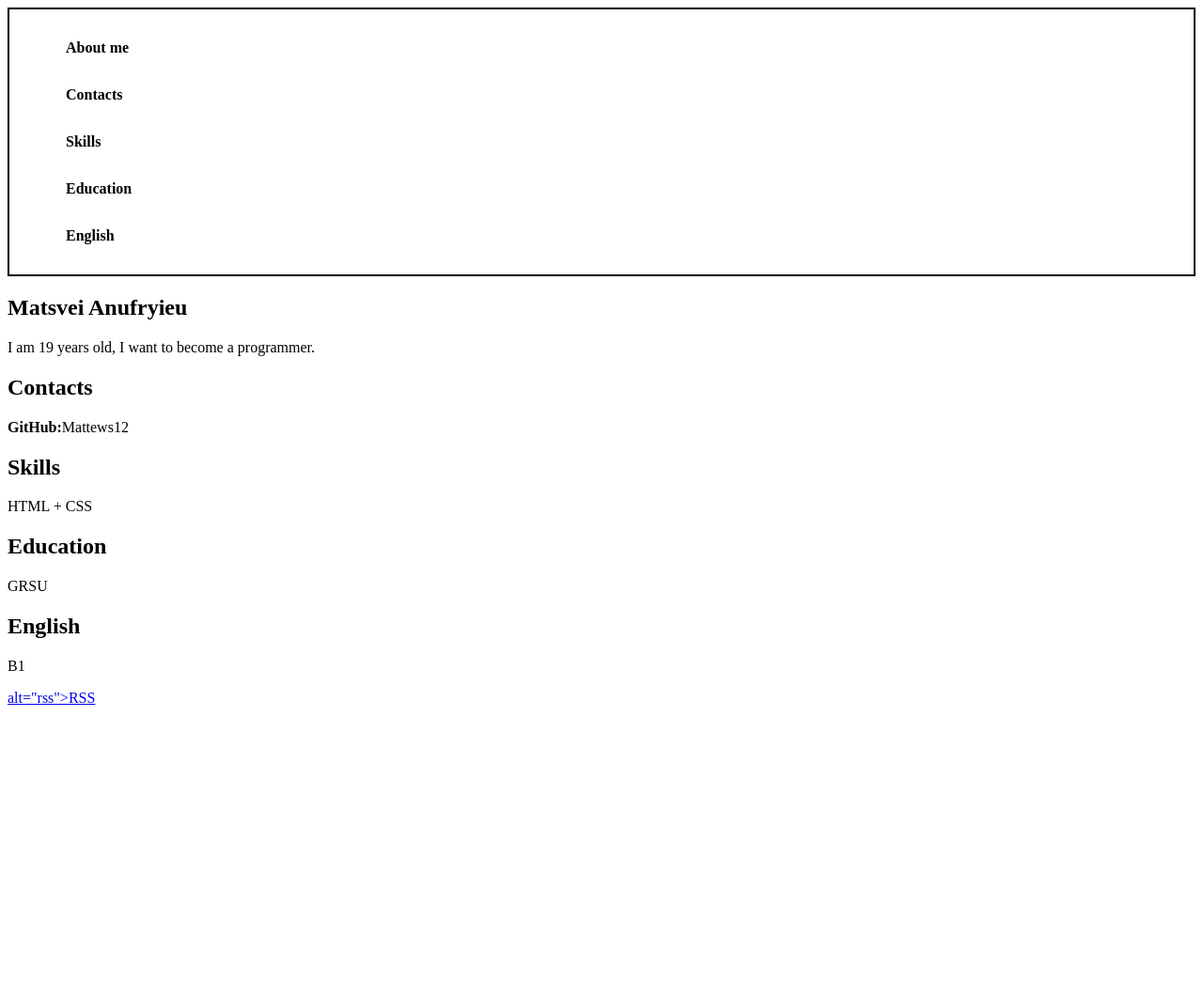
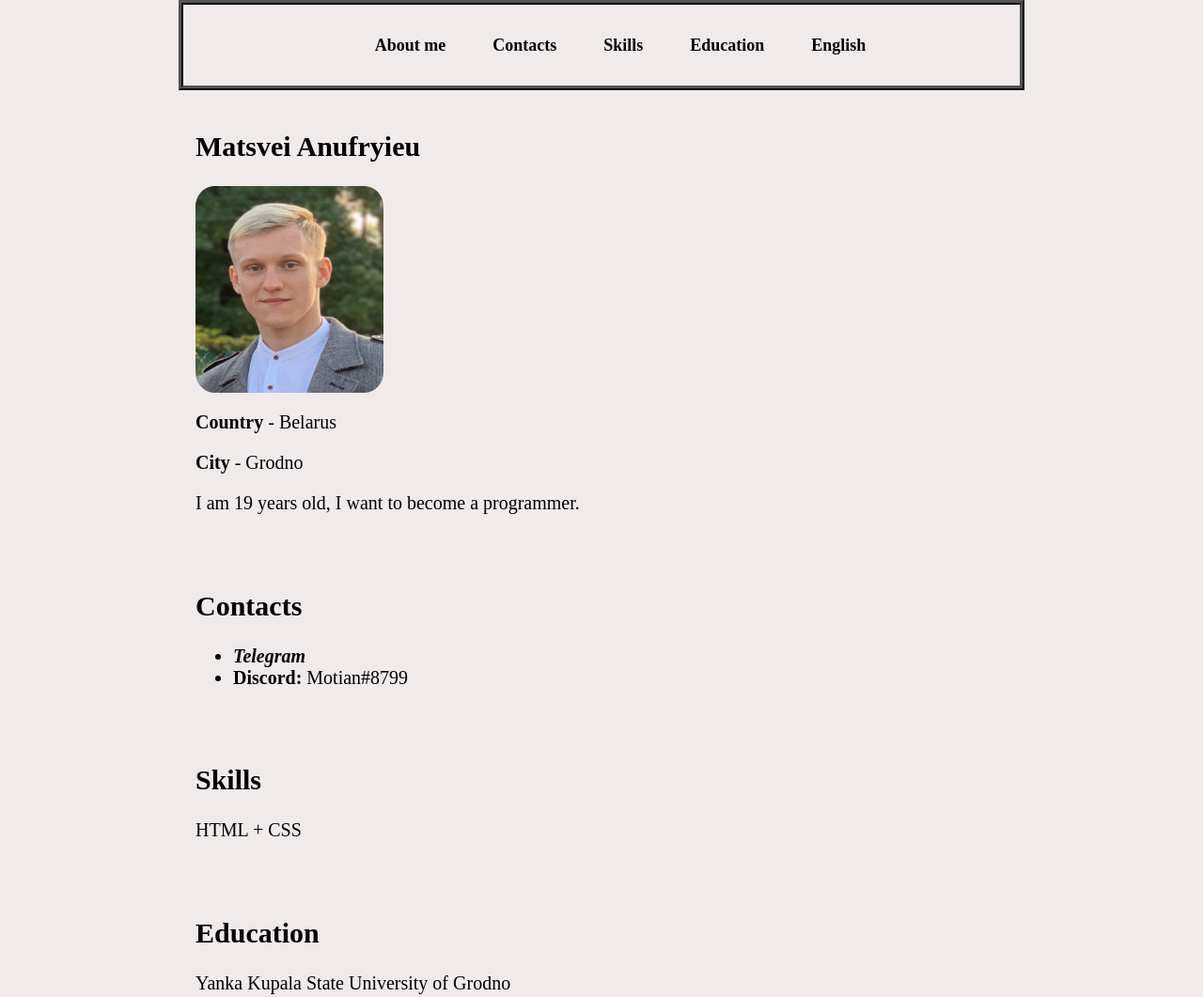
Before and after one commit to Mattews12/rsschool-cv, a plain HTML site: page index.html in a window 1280 px wide. Shown: the top 1061 px of the page at 94% size. Before the commit the page ends 800 px from the top, so only its background shows below. Drawn offline with Linux system fonts and the light colour scheme; a web font is replaced by a local one.

Commit message:
feat: update index.html, style css

```diff
--- a/index.html
+++ b/index.html
@@ -7,61 +7,66 @@
     <meta name="viewport" content="width=device-width, initial-scale=1.0">
     <title>CV</title>
     <link rel="stylesheet" href="style.css">
-    <link rel="preconnect" href="https://fonts.googleapis.com">
-    <link rel="preconnect" href="https://fonts.gstatic.com" crossorigin>
-    <link href="https://fonts.googleapis.com/css2?family=Joan&display=swap" rel="stylesheet">
 </head>
 
 <body>
     <header class="header">
-        <div class="container"></div>
-        <nav class="nav">
+        <nav>
             <ul class="nav-list">
                 <li class="nav-item"><a href="#aboutme" class="nav-link">About me</a></li>
                 <li class="nav-item"><a href="#contacts" class="nav-link">Contacts</a></li>
                 <li class="nav-item"><a href="#skills" class="nav-link">Skills</a></li>
                 <li class="nav-item"><a href="#education" class="nav-link">Education</a></li>
-                <li class="nav-item"><a href="#enlish" class="nav-link">English</a></li>
+                <li class="nav-item"><a href="#english" class="nav-link">English</a></li>
             </ul>
         </nav>
     </header>
     <main class="main">
-        <div class="container"></div>
+        <div class="container">
             <section class="section" id='aboutme'>
-            <h1 class="sectiontitle">
+                <h1>
                     Matsvei Anufryieu
                 </h1>
+                <img class="myphoto" src="assets\img\myphoto.jpg" alt="photo">
+                <p><b>Country</b> - Belarus</p>
+                <p><b>City</b> - Grodno</p>
                 <p>I am 19 years old, I want to become a programmer.</p>
             </section>
             <section class="section" id='contacts'>
-            <h2 class="sectiontitle">
+                <h2>
                     Contacts
                 </h2>
-            <p><b>GitHub:</b>Mattews12</p>
+                <ul class="nav-item">
+                    <li><a class="telegram" href="https://t.me/FuflQ"><b>Telegram</b><a class="telegram"
+                                href="https://t.me/FuflQ"></a>
+                    </li>
+                    <li><b>Discord:</b> Motian#8799</li>
+                </ul>
             </section>
             <section class="section" id='skills'>
-            <h2 class="sectiontitle">
-                Skills
-            </h2>
+                <h2 class="sectiontitle">Skills</h2>
                 <p>HTML + CSS</p>
             </section>
             <section class="section" id='education'>
-            <h2 class="sectiontitle">
-                Education
-            </h2>
-            <p>GRSU</p>
+                <h2>Education</h2>
+                <p>Yanka Kupala State University of Grodno </p>
+                <p>"Practical psychology"</p>
             </section>
             <section class="section" id='english'>
-            <h2 class="sectiontitle">
-                English
-            </h2>
+                <h2>English</h2>
                 <p>B1</p>
             </section>
+        </div>
     </main>
     <footer class="footer">
-        <div class="container"></div>
-        <a href="https://rs.school/js/">alt="rss">RSS</a>
-
+        <div class="rsschool">
+            <a href="https://rs.school/" target="_blank"><img src="assets\svg\rs_school.svg"
+                    alt="Rolling Scopes School">
+            </a>
+        </div>
+        <div class="year">2022</div>
+        <div class="mygithub ">
+            <a href="https://github.com/Mattews12" target="_blank"><img src="assets\svg\git_hub.svg" alt="Git Hub"></a>
     </footer>
 
 </body>
--- a/style.css
+++ b/style.css
@@ -1,47 +1,145 @@
-body {
-    font-family: 'Joan', serif;
-    display: flex;
-    flex-direction: column;
-    justify-content: space-between;
-
-}
+@import url('https://fonts.googleapis.com/css2?family=Joan&display=swap');
 
 * {
     box-sizing: border-box;
 }
 
-.header {
-    border: 2px solid black;
+/*  границы и внутренние отступы учитываются при расчёте */
+
+/*? --------------- ----------------------------------------------------------------------*/
+.nav a {
+    color: black;
+    transition: color 0.3s;
+
 }
 
-.container {
-    max-width: 1440px;
-    margin: 0 auto;
+.nav-item a:hover {
+    color: #575450;
 }
+
+/* добавление интерактивности (изменение цвета "a" при наведении)*/
 
 html {
     scroll-behavior: smooth;
 }
 
+/* плаваная прокрутка */
+/*? --------------- ----------------------------------------------------------------------*/
+
+body {
+    font-family: 'Joan', serif;
+    min-height: 100vh;
+    margin: 0 auto;
+    padding: 0;
+    display: flex;
+    flex-direction: column;
+    justify-content: space-between;
+    font-size: large;
+    background-color: #f0eaea;
+    max-width: 900px;
+}
+
+/* mh:100vh - min high body не можеть быть меньше высоты страницы */
+/* jc: space between - элементы размещаются max distance друг от друга, крайние прижаты к границам родителя */
+/* fd:column - определение оси по вертикали(стлобцы) */
+
+
+/* !!!!!!!!!!!!!!!Header!!!!!!!!!!!!!!! */
+.header {
+    border: 3px solid black;
+    display: flex;
+    justify-content: center;
+    border: 5px ridge black;
+
+}
+
 .nav-list {
+    display: flex;
+    justify-content: center;
+    align-items: center;
     list-style: none;
 }
 
+/* d:flex - элементы навигации распологаем в строку */
+/* jc:flex-end - сдвигаем влево */
+/* ai:center - выравниваем по центру по высоте */
+/* lf:none - удаляем стандартные маркеры */
+
 .nav-link {
-    padding: 0 20px;
+    padding: 25px;
     line-height: 50px;
+    /* добавляем отступы ссылкам | padding действует только горизонтально(a - string) */
     color: black;
     text-decoration: none;
     font-weight: bold;
     transition: .3s;
 }
 
-.section-item a {
-    color: burlywood;
-    text-decoration: none;
-    transition: color 0.5s;
+/*t:.3s - плавное изменение свойств */
+
+
+
+/* !!!!!!!!!!!!!!!Main!!!!!!!!!!!!!!! */
+.main {
+    font-size: 20px;
+    justify-content: space-between;
+
 }
 
-.section-item a:hover {
-    color: gray;
+
+.section {
+    margin: auto;
+    padding: 2%;
 }
+
+.myphoto {
+    max-width: 200px;
+    max-height: 220px;
+    display: flex;
+    justify-content: space-between;
+    border-radius: 10%;
+
+}
+
+img {
+    height: 100%;
+    width: 100%;
+}
+
+.telegram {
+    color: #000000;
+    text-decoration: none;
+    transition: .3s;
+    font-style: italic;
+    border-radius: 5px;
+
+
+
+}
+
+
+/*!!!!!!!!!!!!!!!Footer!!!!!!!!!!!!!!! */
+
+.footer {
+    display: flex;
+    justify-content: space-around;
+    font-size: 25px;
+    font-weight: bold;
+
+}
+
+.rsschool {
+    display: flex;
+    max-width: 150px;
+    min-height: 100px;
+}
+
+.year {
+    margin: auto;
+}
+
+.mygithub {
+    display: flex;
+    max-width: 150px;
+    min-height: 100px;
+}
```
Lines whose indentation alone changed are shown as unchanged.
